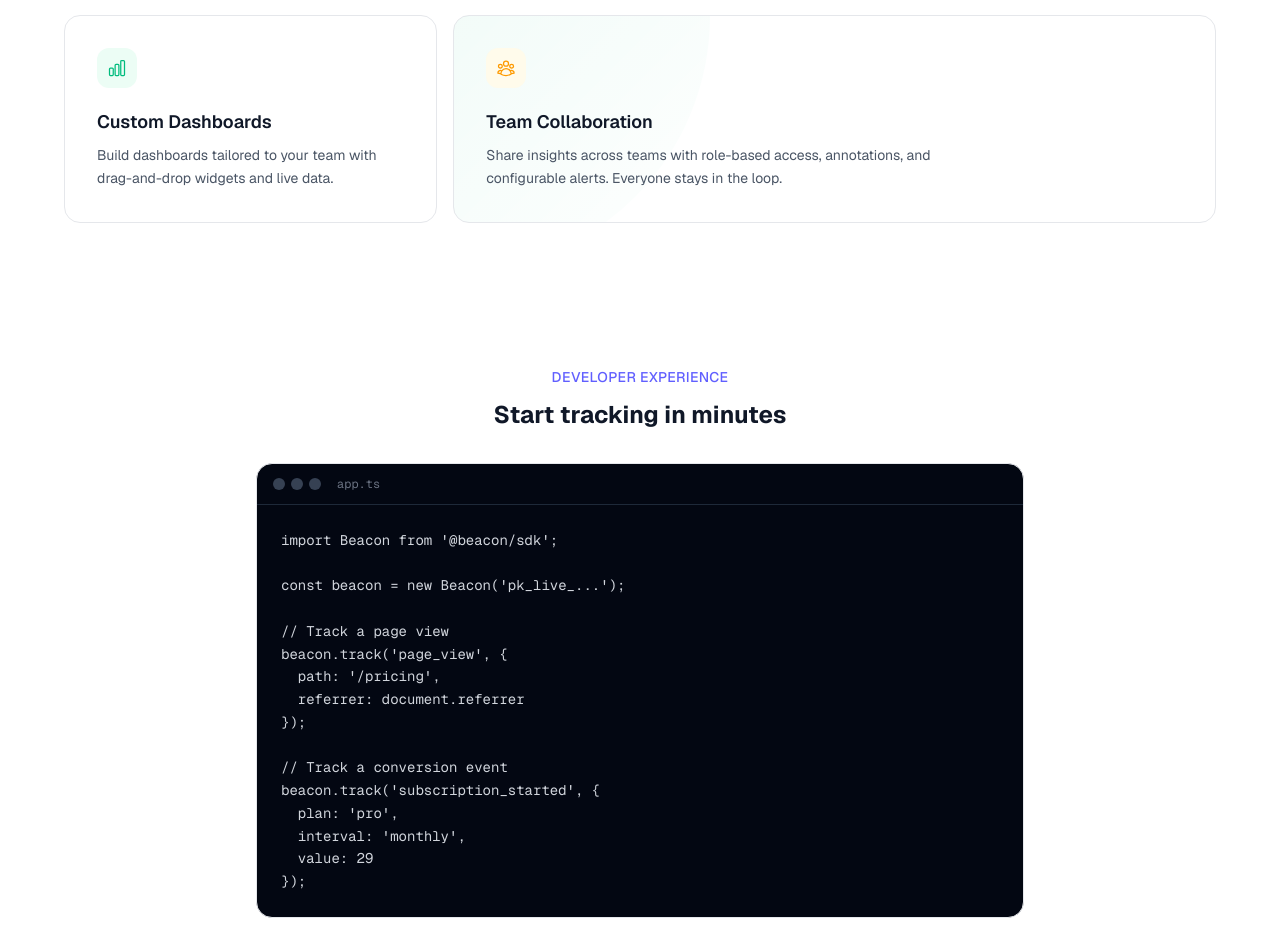
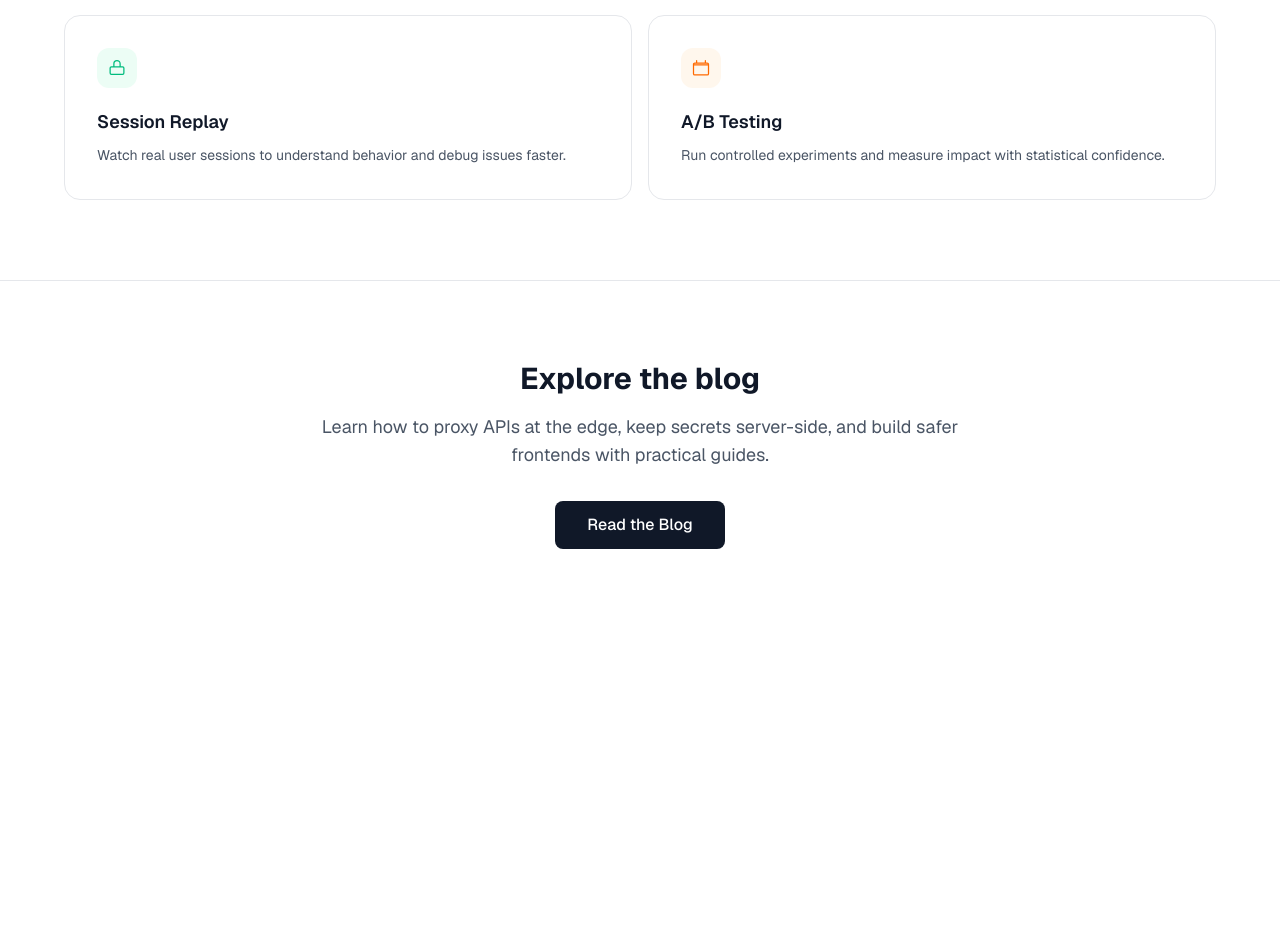
Before and after one commit to kkemple/beacons-website-sdd-demo, a Next.js app: page / in a window 1280 px wide. Shown: the part 1114-2052 px from the top of the page. After the commit the page ends 1743 px from the top, so only its background shows below. Built offline with nearby package versions, Linux system fonts and the light colour scheme.

Commit message:
fix(homepage): correct blog link typo
## Summary
- fix typo in homepage hero CTA link from `/blok` to `/blog`
- ensure "Read the Blog" routes to the correct blog page

```diff
--- a/app/page.tsx
+++ b/app/page.tsx
@@ -27,7 +27,7 @@ export default function Home() {
           </p>
           <div className="flex flex-col sm:flex-row gap-3 justify-center">
             <Link
-              href="/blok"
+              href="/blog"
               className="inline-flex items-center justify-center bg-gray-900 dark:bg-white text-white dark:text-gray-900 px-6 py-2.5 rounded-lg font-medium hover:bg-gray-800 dark:hover:bg-gray-100 transition-colors text-sm"
             >
               Read the Blog
@@ -118,13 +118,12 @@ export default function Home() {
                 Funnel Analysis
               </h3>
               <p className="text-gray-600 dark:text-gray-400 text-sm leading-relaxed">
-                See where users drop off. Optimize conversion paths with
-                step-by-step breakdowns.
+                Visualize conversion paths and identify where users drop off.
               </p>
             </div>
 
-            {/* Small card - Custom Dashboards */}
-            <div className="md:col-span-2 group rounded-2xl border border-gray-200 dark:border-gray-800 bg-white dark:bg-gray-950 p-8 hover:border-gray-300 dark:hover:border-gray-700 transition-colors">
+            {/* Medium card - Session Replay */}
+            <div className="md:col-span-3 group rounded-2xl border border-gray-200 dark:border-gray-800 bg-white dark:bg-gray-950 p-8 hover:border-gray-300 dark:hover:border-gray-700 transition-colors">
               <div className="w-10 h-10 rounded-xl bg-emerald-50 dark:bg-emerald-500/10 flex items-center justify-center mb-5">
                 <svg
                   className="w-5 h-5 text-emerald-500"
@@ -136,26 +135,24 @@ export default function Home() {
                   <path
                     strokeLinecap="round"
                     strokeLinejoin="round"
-                    d="M3 13.125C3 12.504 3.504 12 4.125 12h2.25c.621 0 1.125.504 1.125 1.125v6.75C7.5 20.496 6.996 21 6.375 21h-2.25A1.125 1.125 0 013 19.875v-6.75zM9.75 8.625c0-.621.504-1.125 1.125-1.125h2.25c.621 0 1.125.504 1.125 1.125v11.25c0 .621-.504 1.125-1.125 1.125h-2.25a1.125 1.125 0 01-1.125-1.125V8.625zM16.5 4.125c0-.621.504-1.125 1.125-1.125h2.25C20.496 3 21 3.504 21 4.125v15.75c0 .621-.504 1.125-1.125 1.125h-2.25a1.125 1.125 0 01-1.125-1.125V4.125z"
+                    d="M15.75 10.5V6.75a3.75 3.75 0 0 0-7.5 0v3.75m-3 0h13.5a1.5 1.5 0 0 1 1.5 1.5v6a1.5 1.5 0 0 1-1.5 1.5H5.25a1.5 1.5 0 0 1-1.5-1.5v-6a1.5 1.5 0 0 1 1.5-1.5Z"
                   />
                 </svg>
               </div>
               <h3 className="text-lg font-semibold text-gray-900 dark:text-white mb-2">
-                Custom Dashboards
+                Session Replay
               </h3>
               <p className="text-gray-600 dark:text-gray-400 text-sm leading-relaxed">
-                Build dashboards tailored to your team with drag-and-drop
-                widgets and live data.
+                Watch real user sessions to understand behavior and debug issues
+                faster.
               </p>
             </div>
 
-            {/* Large card - Team Collaboration */}
-            <div className="md:col-span-4 group relative rounded-2xl border border-gray-200 dark:border-gray-800 bg-white dark:bg-gray-950 p-8 overflow-hidden hover:border-gray-300 dark:hover:border-gray-700 transition-colors">
-              <div className="absolute top-0 left-0 w-64 h-64 bg-gradient-to-br from-emerald-500/5 to-transparent rounded-br-full" />
-              <div className="relative">
-                <div className="w-10 h-10 rounded-xl bg-amber-50 dark:bg-amber-500/10 flex items-center justify-center mb-5">
+            {/* Medium card - A/B Testing */}
+            <div className="md:col-span-3 group rounded-2xl border border-gray-200 dark:border-gray-800 bg-white dark:bg-gray-950 p-8 hover:border-gray-300 dark:hover:border-gray-700 transition-colors">
+              <div className="w-10 h-10 rounded-xl bg-orange-50 dark:bg-orange-500/10 flex items-center justify-center mb-5">
                 <svg
-                    className="w-5 h-5 text-amber-500"
+                  className="w-5 h-5 text-orange-500"
                   fill="none"
                   viewBox="0 0 24 24"
                   stroke="currentColor"
@@ -164,83 +161,31 @@ export default function Home() {
                   <path
                     strokeLinecap="round"
                     strokeLinejoin="round"
-                      d="M18 18.72a9.094 9.094 0 003.741-.479 3 3 0 00-4.682-2.72m.94 3.198l.001.031c0 .225-.012.447-.037.666A11.944 11.944 0 0112 21c-2.17 0-4.207-.576-5.963-1.584A6.062 6.062 0 016 18.719m12 0a5.971 5.971 0 00-.941-3.197m0 0A5.995 5.995 0 0012 12.75a5.995 5.995 0 00-5.058 2.772m0 0a3 3 0 00-4.681 2.72 8.986 8.986 0 003.74.477m.94-3.197a5.971 5.971 0 00-.94 3.197M15 6.75a3 3 0 11-6 0 3 3 0 016 0zm6 3a2.25 2.25 0 11-4.5 0 2.25 2.25 0 014.5 0zm-13.5 0a2.25 2.25 0 11-4.5 0 2.25 2.25 0 014.5 0z"
+                    d="M6.75 3v2.25M17.25 3v2.25M3 8.25h18M4.5 6h15a1.5 1.5 0 0 1 1.5 1.5v11.25A1.5 1.5 0 0 1 19.5 20.25h-15A1.5 1.5 0 0 1 3 18.75V7.5A1.5 1.5 0 0 1 4.5 6Z"
                   />
                 </svg>
               </div>
               <h3 className="text-lg font-semibold text-gray-900 dark:text-white mb-2">
-                  Team Collaboration
+                A/B Testing
               </h3>
-                <p className="text-gray-600 dark:text-gray-400 text-sm leading-relaxed max-w-md">
-                  Share insights across teams with role-based access,
-                  annotations, and configurable alerts. Everyone stays in the
-                  loop.
+              <p className="text-gray-600 dark:text-gray-400 text-sm leading-relaxed">
+                Run controlled experiments and measure impact with statistical
+                confidence.
               </p>
-              </div>
-            </div>
-          </div>
-        </div>
-      </section>
-
-      {/* Code Example */}
-      <section className="py-16 px-4">
-        <div className="max-w-3xl mx-auto">
-          <div className="text-center mb-8">
-            <p className="text-sm font-medium text-indigo-500 dark:text-indigo-400 mb-3 tracking-wide uppercase">
-              Developer Experience
-            </p>
-            <h3 className="text-2xl font-bold text-gray-900 dark:text-white">
-              Start tracking in minutes
-            </h3>
-          </div>
-          <div className="rounded-2xl border border-gray-200 dark:border-gray-800 bg-gray-950 overflow-hidden">
-            <div className="flex items-center gap-2 px-4 py-3 border-b border-gray-800">
-              <div className="flex gap-1.5">
-                <div className="w-3 h-3 rounded-full bg-gray-700" />
-                <div className="w-3 h-3 rounded-full bg-gray-700" />
-                <div className="w-3 h-3 rounded-full bg-gray-700" />
-              </div>
-              <span className="text-xs text-gray-500 font-mono ml-2">
-                app.ts
-              </span>
-            </div>
-            <div className="p-6 overflow-x-auto">
-              <pre className="text-sm text-gray-300 font-mono leading-relaxed">
-                {`import Beacon from '@beacon/sdk';
-
-const beacon = new Beacon('pk_live_...');
-
-// Track a page view
-beacon.track('page_view', {
-  path: '/pricing',
-  referrer: document.referrer
-});
-
-// Track a conversion event
-beacon.track('subscription_started', {
-  plan: 'pro',
-  interval: 'monthly',
-  value: 29
-});`}
-              </pre>
             </div>
           </div>
         </div>
       </section>
 
       {/* CTA */}
-      <section className="py-20 px-4">
+      <section className="py-20 px-4 border-t border-gray-200 dark:border-gray-800">
         <div className="max-w-2xl mx-auto text-center">
           <h3 className="text-3xl font-bold text-gray-900 dark:text-white mb-4">
             Explore the blog
           </h3>
           <p className="text-gray-600 dark:text-gray-400 mb-8 text-lg">
-            Read the latest posts from the Beacon team, served through an
-            external API proxied via a rewrite defined in{" "}
-            <code className="text-base bg-gray-100 dark:bg-gray-800 px-1.5 py-0.5 rounded font-mono">
-              vercel.ts
-            </code>
-            .
+            Learn how to proxy APIs at the edge, keep secrets server-side, and
+            build safer frontends with practical guides.
           </p>
           <Link
             href="/blog"
```
Lines whose indentation alone changed are shown as unchanged.
